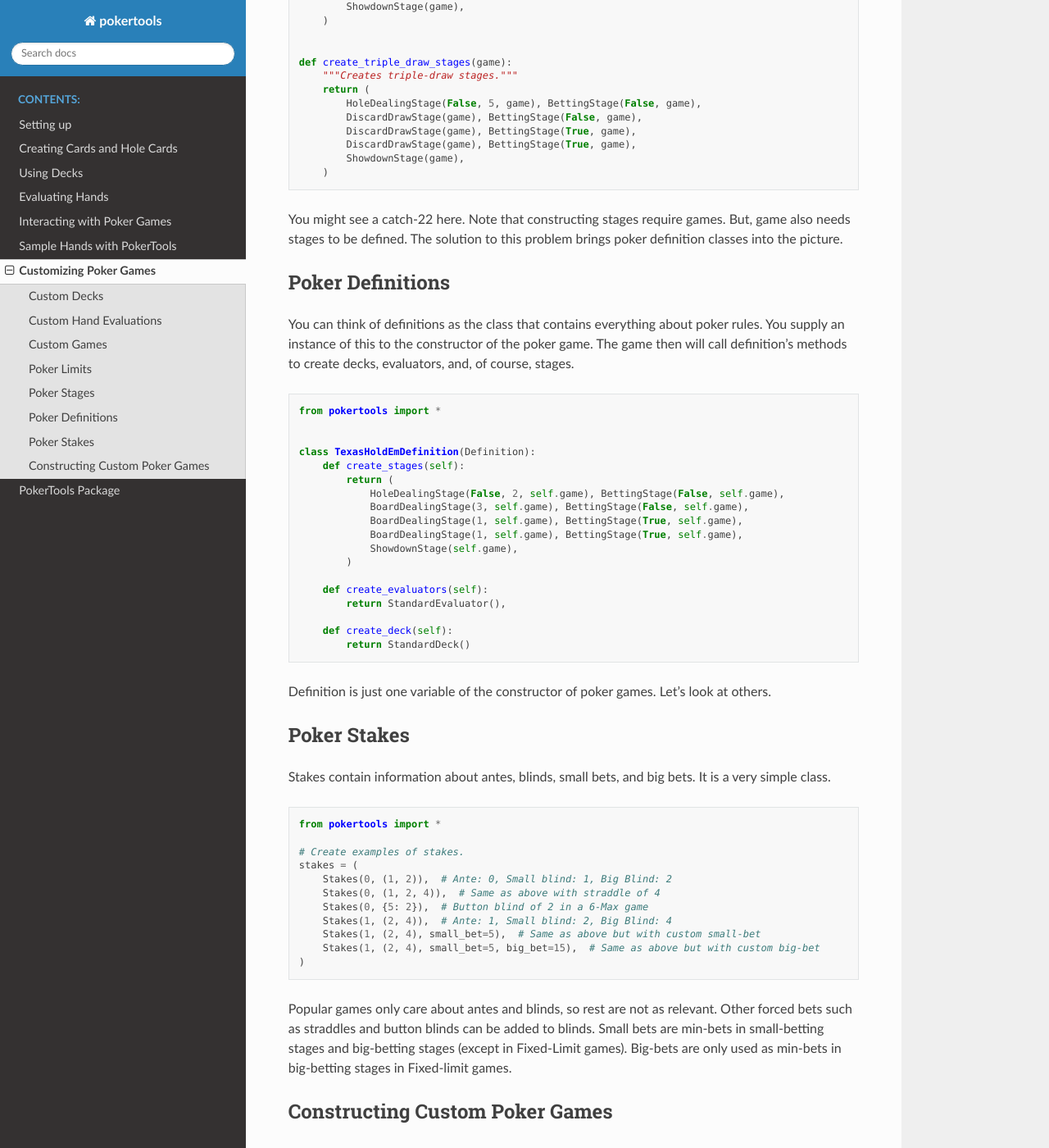
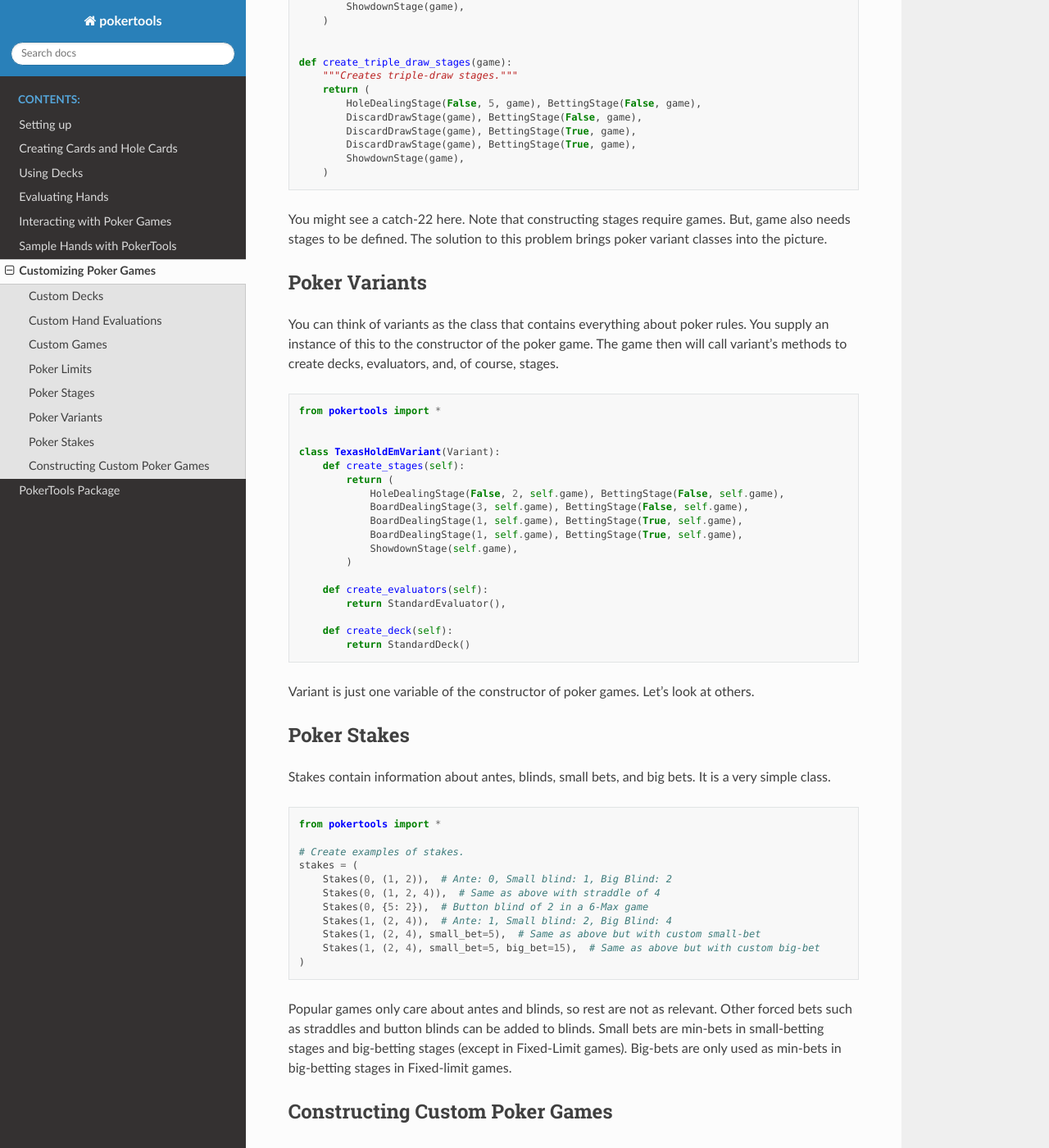
Before and after one commit to uoftcprg/pokerkit, a Sphinx documentation site: the page built from docs/source/customizations.rst, in a window 1280 px wide and 1400 px high, scrolled down 2509 px. Shown: the whole window at 82% size. Built offline with Sphinx 7.4.7 and the Read the Docs theme 2.0.0, drawn with Linux system fonts in a browser that asks for light colours; some of the changed text lies outside the part shown.

Commit message:
Updated docs

```diff
--- a/docs/source/customizations.rst
+++ b/docs/source/customizations.rst
@@ -2,7 +2,7 @@ Customizing Poker Games
 =======================
 
 The PokerTools package allow extensive customization in the games. Under the hood, poker games in this package just
-combines multiple components from limits, definitions, decks, evaluators, stages, stakes, and starting stacks to setup
+combines multiple components from limits, variants, decks, evaluators, stages, stakes, and starting stacks to setup
 the rules of poker during the game creation.
 
 Due to the unstandardized nature of poker games. Many variants of poker games exist, and depending on a region the game
@@ -27,7 +27,7 @@ Custom Games
 ------------
 
 Two things are crucial when defining a poker game variant. The first is limit, which dictates the betting amounts
-throughout the game. The second is the definition, which contains various rules throughout the game such as street and
+throughout the game. The second is the variant, which contains various rules throughout the game such as street and
 betting structure.
 
 Poker Limits
@@ -126,13 +126,13 @@ By creating stages in good order, you can define pretty much any game in Poker.
        )
 
 You might see a catch-22 here. Note that constructing stages require games. But, game also needs stages to be defined.
-The solution to this problem brings poker definition classes into the picture.
+The solution to this problem brings poker variant classes into the picture.
 
-Poker Definitions
+Poker Variants
 -----------------
 
-You can think of definitions as the class that contains everything about poker rules. You supply an instance of this to
-the constructor of the poker game. The game then will call definition's methods to create decks, evaluators, and, of
+You can think of variants as the class that contains everything about poker rules. You supply an instance of this to
+the constructor of the poker game. The game then will call variant's methods to create decks, evaluators, and, of
 course, stages.
 
 .. code-block:: python
@@ -140,7 +140,7 @@ course, stages.
    from pokertools import *
 
 
-   class TexasHoldEmDefinition(Definition):
+   class TexasHoldEmVariant(Variant):
        def create_stages(self):
            return (
                HoleDealingStage(False, 2, self.game), BettingStage(False, self.game),
@@ -156,7 +156,7 @@ course, stages.
        def create_deck(self):
            return StandardDeck()
 
-Definition is just one variable of the constructor of poker games. Let's look at others.
+Variant is just one variable of the constructor of poker games. Let's look at others.
 
 Poker Stakes
 ------------
@@ -185,17 +185,17 @@ Constructing Custom Poker Games
 -------------------------------
 
 The above is more than enough to create custom poker games of your own. You just need to supply the game's limit,
-definition, stakes, and starting stacks of the players.
+variant, stakes, and starting stacks of the players.
 
 .. code-block:: python
 
    from pokertools import *
 
    # Create a 6-Max No-Limit Texas Hold'em game.
-   nlt = PokerGame(NoLimit, TexasHoldEmDefinition, Stakes(1, (1, 2)), (200,) * 6)
+   nlt = PokerGame(NoLimit, TexasHoldEmVariant, Stakes(1, (1, 2)), (200,) * 6)
 
    # Create a Heads-Up Pot-Limit Omaha Hold'em game.
-   plo = PokerGame(PotLimit, OmahaHoldEmDefinition, Stakes(0, (10, 20)), (2000, 3000))
+   plo = PokerGame(PotLimit, OmahaHoldEmVariant, Stakes(0, (10, 20)), (2000, 3000))
 
 Of course, PokerTools provide pre-configured poker games that allow simpler approach than the ones taken in the above
 code.
--- a/docs/source/games.rst
+++ b/docs/source/games.rst
@@ -145,8 +145,8 @@ Note that accessing or calling the below attributes or methods will not change t
 
    # The limit of the game.
    game.limit
-   # The definition of the game.
-   game.definition
+   # The variant of the game.
+   game.variant
    # The stakes of the game.
    game.stakes
    # The starting stacks of the game.
--- a/docs/source/pokertools.rst
+++ b/docs/source/pokertools.rst
@@ -70,10 +70,10 @@ pokertools.stages module
    :undoc-members:
    :show-inheritance:
 
-pokertools.definitions module
+pokertools.variants module
 -----------------------------
 
-.. automodule:: pokertools.definitions
+.. automodule:: pokertools.variants
    :members:
    :undoc-members:
    :show-inheritance:
```
Also changed, not shown: docs/source/index.rst (+12 -12 lines).
